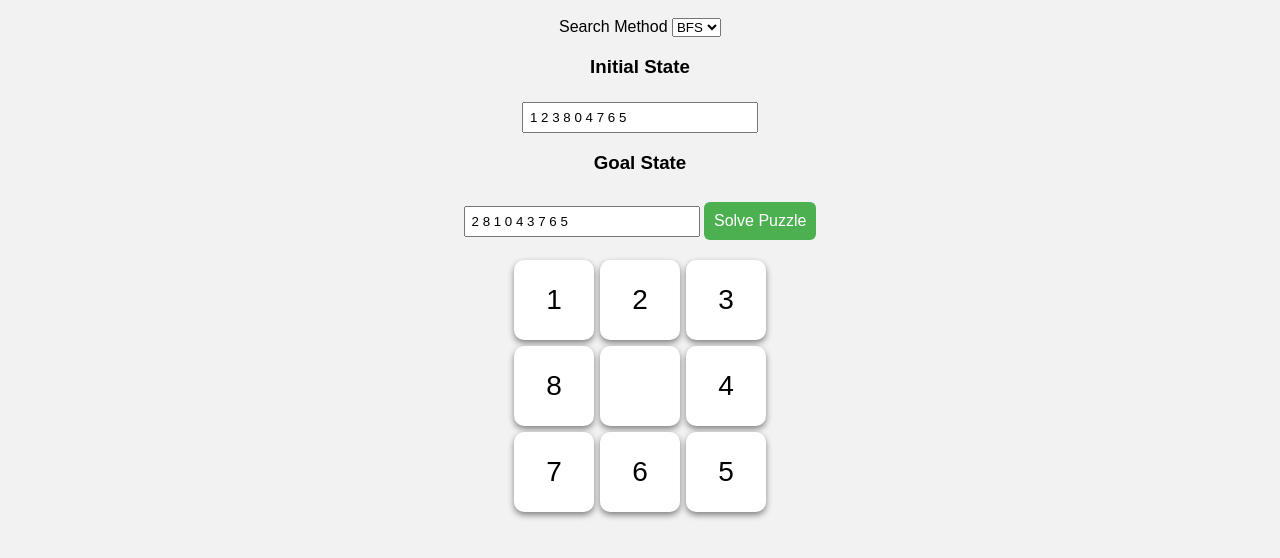
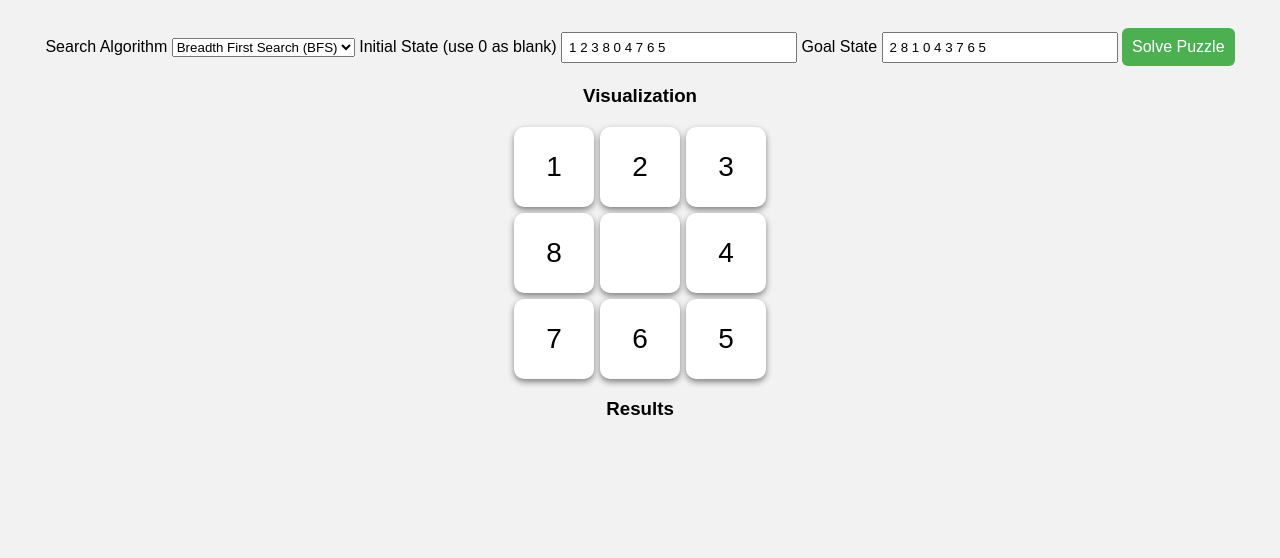
Before and after one commit to YKarthik1/8-Word-Puzzle, a plain HTML site: page index.html in a window 1280 px wide. Shown: the part 60-618 px from the top of the page. Drawn offline with Linux system fonts and the light colour scheme.

Commit message:
index.html

```diff
--- a/index.html
+++ b/index.html
@@ -1,49 +1,79 @@
-
 <!DOCTYPE html>
 <html>
+
 <head>
+
 <meta charset="UTF-8">
+
 <meta name="viewport" content="width=device-width, initial-scale=1">
+
 <title>8 Puzzle AI Solver</title>
 
 <link rel="stylesheet" href="style.css">
+
 <link rel="manifest" href="manifest.json">
 
 </head>
 
+
 <body>
+
+<div class="container">
 
 <h1>8 Puzzle AI Solver</h1>
 
-<div class="controls">
+<div class="card">
 
-<label>Search Method</label>
+<label>Search Algorithm</label>
 
 <select id="method">
 
-<option>BFS</option>
-<option>DFS</option>
-<option>A*</option>
+<option value="bfs">Breadth First Search (BFS)</option>
+
+<option value="dfs">Depth First Search (DFS)</option>
+
+<option value="astar">A* Search</option>
 
 </select>
 
-<h3>Initial State</h3>
+
+<label>Initial State (use 0 as blank)</label>
 
 <input id="initial" value="1 2 3 8 0 4 7 6 5">
 
-<h3>Goal State</h3>
+
+<label>Goal State</label>
 
 <input id="goal" value="2 8 1 0 4 3 7 6 5">
+
 
 <button onclick="solve()">Solve Puzzle</button>
 
 </div>
 
+
+<div class="card">
+
+<h3>Visualization</h3>
+
 <div id="board"></div>
 
+</div>
+
+
+<div class="card">
+
+<h3>Results</h3>
+
 <div id="metrics"></div>
+
+</div>
+
+</div>
+
 
 <script src="script.js"></script>
 
 </body>
+
 </html>
```
